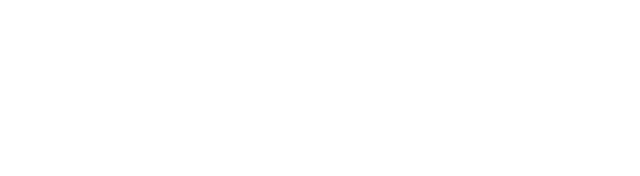
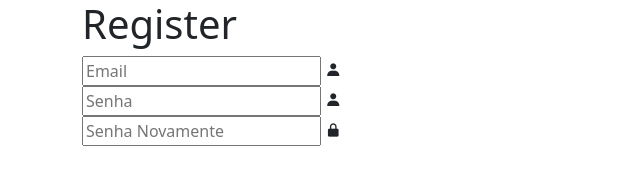
Before and after one commit to rehkkj/projeto-login, a plain HTML site: page registre-se.html in a window 1280 px wide. Shown: the whole page, without its empty margins (0-640 px from the left). Drawn offline with nearby package versions, Linux system fonts and the light colour scheme.

Commit message:
registro

```diff
--- a/registre-se.html
+++ b/registre-se.html
@@ -11,3 +11,23 @@
     <link rel="stylesheet" href="https://unpkg.com/boxicons@2.1.4/css/boxicons.min.css">
     <title>Login</title>
 </head>
+<body>
+    <main class="container">
+        <form name="Register" autocomplete="on" method="get ">
+            <h1>Register</h1>
+            <div class="inputbox">
+                <input placeholder="Email" type="email">
+                <i class="bx bxs-user"></i>
+            </div>
+
+            <div>
+                <input placeholder="Senha" type="password">
+                <i class="bx bxs-user"></i>
+            </div>
+
+            <div class="inputbox">
+                <input placeholder="Senha Novamente" type="password">
+                <i class="bx bxs-lock-alt"></i>
+            </div>
+
+</body>
```
Also changed, not shown: login1.html (+1 -1 lines).
